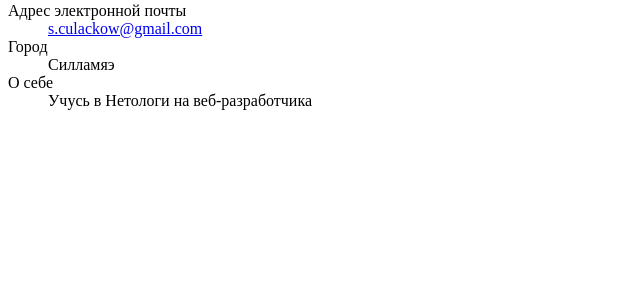
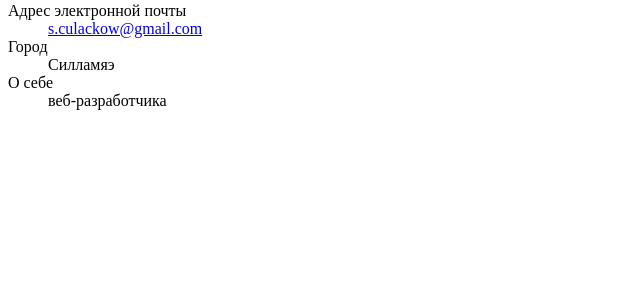
Before and after one commit to kuseal/homework, a PHP site: page /about.php in a window 1280 px wide. Shown: the part 150-450 px from the top of the page, without its empty margins (0-640 px from the left). Run offline with PHP 8.4, Linux system fonts and the light colour scheme.

Commit message:
Add about.php

```diff
--- a/about.php
+++ b/about.php
@@ -3,13 +3,13 @@
   $age = 54;
   $email = 's.culackow@gmail.com';
   $city = 'Силламяэ';
-  $about = 'Учусь в Нетологи на веб-разработчика';
+  $about = 'веб-разработчика';
 ?>
 <!doctype html>
 <html lang="en">
 <head>
   <meta charset="UTF-8">
-  <title>Document</title>
+  <title><?= $name . ' - ' . $about;?></title>
 </head>
 <body>
 <h1>Страница пользователя <?= $name ?></h1>
```
